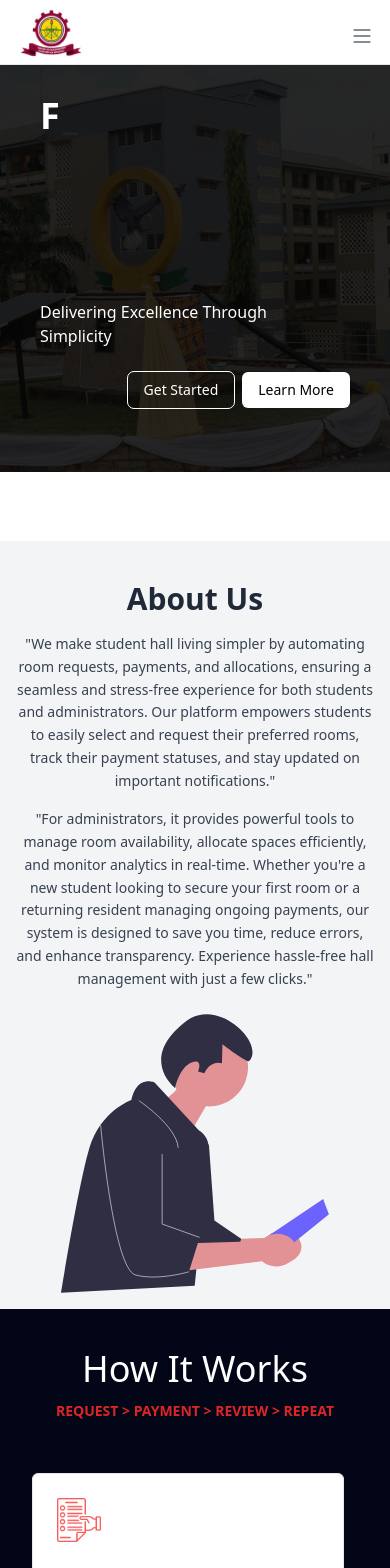
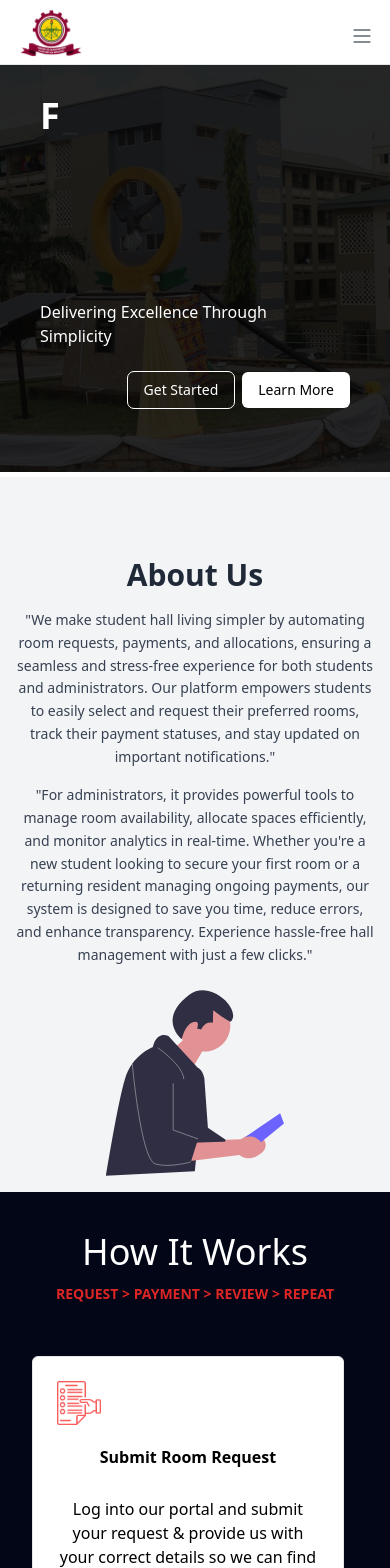
Before and after one commit to samuelfreeman/HallApplicationSystem-Client, a React (Vite) app: page / in a window 390 px wide. Shown: the top 1568 px of the page. Built offline with nearby package versions, Linux system fonts and the light colour scheme.

Commit message:
made slight changes to the about section for small screens

```diff
--- a/src/component/About.tsx
+++ b/src/component/About.tsx
@@ -2,7 +2,7 @@
 
 const About = () => {
     return (
-        <div id="about" className="bg-gray-100 p-4 scroll-smooth pt-10 lg:flex lg:flex-row-reverse lg:justify-center w-full lg:h-screen  lg:pt-20 lg:pb-20">
+        <div id="about" className="bg-gray-100 p-4 scroll-smooth pt-20 lg:flex lg:flex-row-reverse lg:justify-center w-full lg:h-screen  lg:pt-20 lg:pb-20">
             <div className="text-center mb-6 lg:w-2/4 lg:pl-5">
                 <h1 className="text-3xl font-bold mb-4 text-gray-800 lg:text-5xl ">About Us</h1>
                 <p className="text-sm text-gray-700 leading-relaxed lg:text-xl ">
@@ -16,7 +16,7 @@ const About = () => {
                 <img
                     src="/personreadingbook.svg"
                     alt="Person reading a book"
-                    className=" w-3/4 lg:w-4/5 max-w-xs object-contain"
+                    className=" w-3/6 lg:w-4/5 max-w-xs object-contain"
                 />
             </div>
         </div>
--- a/src/component/Hero.tsx
+++ b/src/component/Hero.tsx
@@ -3,7 +3,7 @@ import { Typewriter } from 'react-simple-typewriter'
 import { Button } from '../../components/ui/button'
 const Hero = () => {
     return (
-        <div className='w-full h-[30vh]   mt-16 lg:mb-52  mb-56'>
+        <div className='w-full h-[30vh]   mt-16 lg:mb-52  mb-40'>
             <div className="relative  bg-cover bg-center pb-16 " style={{ backgroundImage: "url('/autonomypic.jpg')" }}>
                 {/* Black Overlay */}
                 <div className="absolute inset-0 bg-black bg-opacity-85 w-full"></div>
```
Also changed, not shown: src/component/ContactUs.tsx (+0 -14 lines).
